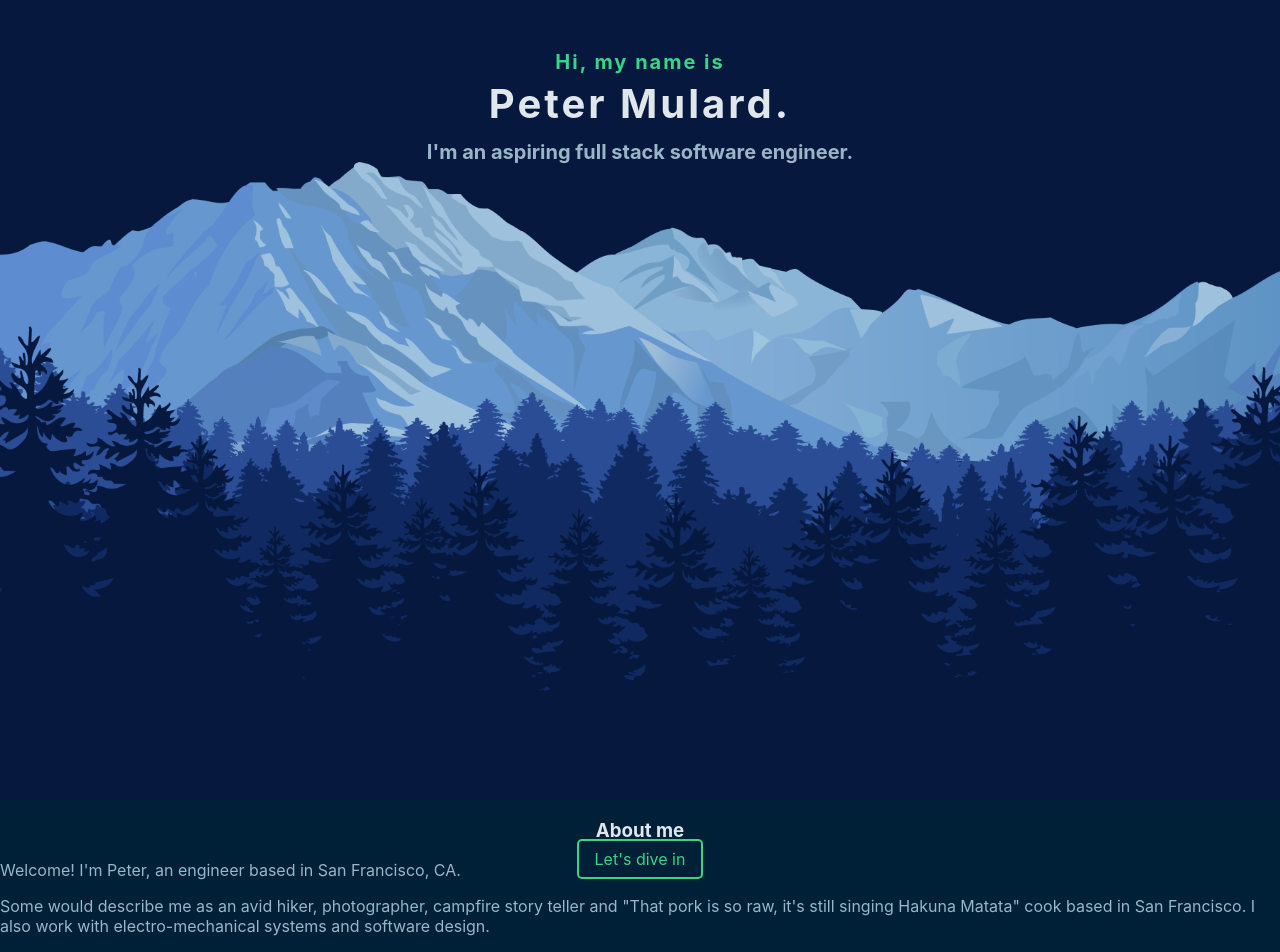
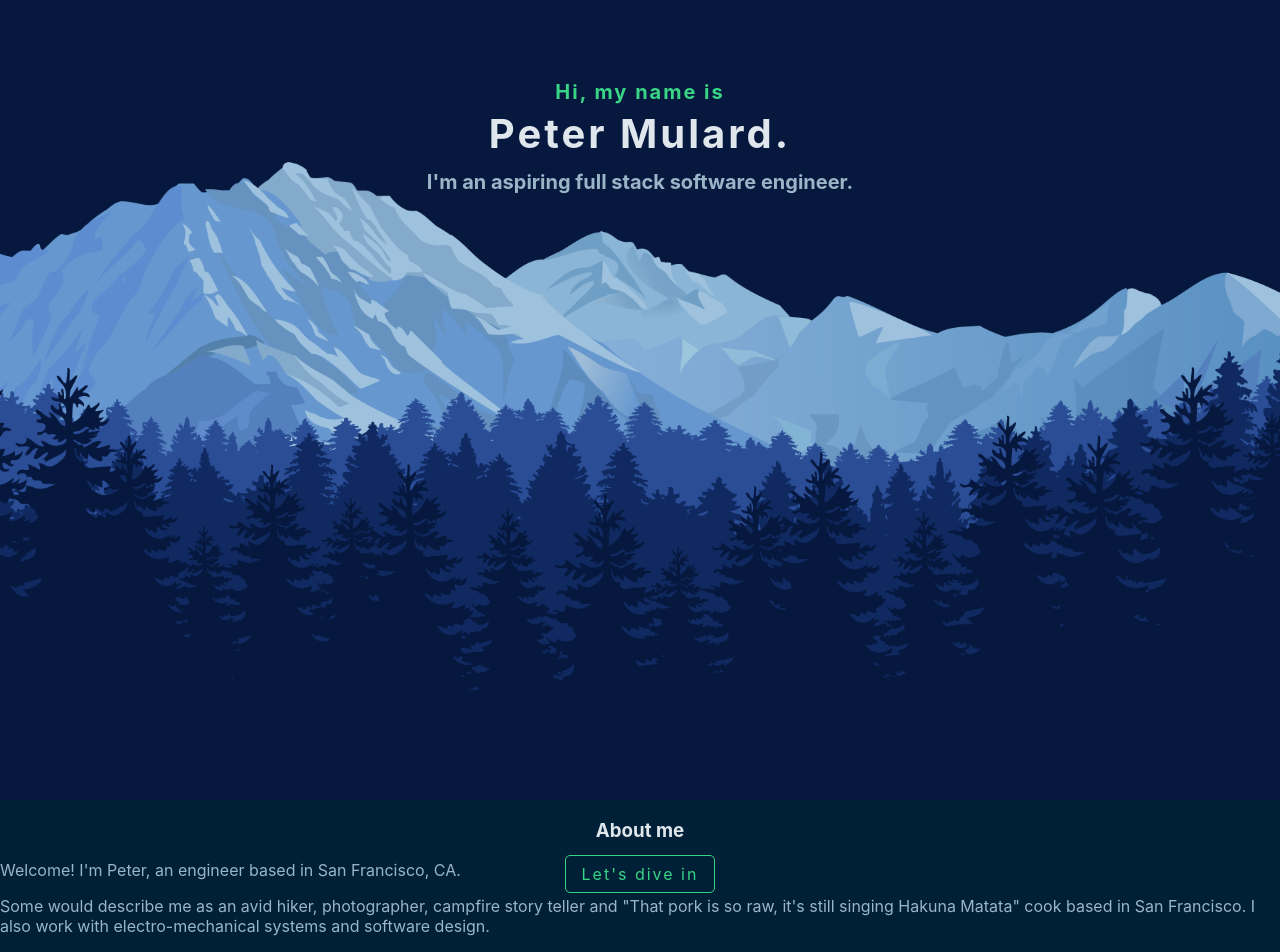
Before and after one commit to pmulard/My-Website, a React (Create React App) app: page / in a window 1280 px wide. Shown: the top 952 px of the page. Built offline with nearby package versions, Linux system fonts and the light colour scheme.

Commit message:
changes homepage background

```diff
--- a/package.json
+++ b/package.json
@@ -7,6 +7,7 @@
     "@testing-library/react": "^9.3.2",
     "@testing-library/user-event": "^7.1.2",
     "bootstrap": "^4.5.0",
+    "gsap": "^2.1.3",
     "react": "^16.13.1",
     "react-bootstrap": "^1.2.0",
     "react-dom": "^16.13.1",
--- a/src/App.css
+++ b/src/App.css
@@ -1,16 +1,5 @@
 .App {
   text-align: center;
-}
-
-.App-logo {
-  height: 40vmin;
-  pointer-events: none;
-}
-
-@media (prefers-reduced-motion: no-preference) {
-  .App-logo {
-    animation: App-logo-spin infinite 20s linear;
-  }
 }
 
 .App-header {
@@ -24,21 +13,6 @@
   color: white;
 }
 
-.App-link {
-  color: #61dafb;
-}
-
-@keyframes App-logo-spin {
-  from {
-    transform: rotate(0deg);
-  }
-  to {
-    transform: rotate(360deg);
-  }
-}
-
-
-
 /* App contents */
 #main-container {
   background-color: #002038;
@@ -50,12 +24,13 @@
 
 #intro-container {
   height: 100vh;
-  background: url("home-page-background.png");
+  background: url(home-page-background.png);
   background-size: cover;
+  background-position: center;
 }
 
   #intro-middle-container {
-   padding-top: 50px;
+   padding-top: 80px;
   }
 
     #intro-hello {
@@ -74,24 +49,42 @@
 
     #intro-description {
       color: #99b5c7;
-      margin: 0 50px;
+      margin: 0 30px;
       margin-top: 12px;
       font-size: 20px;
 
     }
 
   #intro-button {
-    margin-top: 685px;
+    margin-top: 670px;
   }
 
     #intro-button a {
       font-size: 16px;
-      border: 2px solid #39d486;
+      letter-spacing: 2px;
+      border: 1px solid #39d486;
       padding: 8px 16px;
       border-radius: 5px;
     }
 
+      #intro-button:hover {
 
+      }
+
+/* #fireflies-container {
+  height: 20vh;
+  width: 100vw;
+}
+
+  .dot{
+    width:4px;
+    height:4px;
+    position:absolute;
+    background-color:#ff00cc;
+    box-shadow:0px 0px 10px 2px #ff00cc;
+    border-radius: 20px;
+    z-index:2;
+  } */
 
 html {
   scroll-behavior: smooth;
--- a/src/App.js
+++ b/src/App.js
@@ -1,5 +1,6 @@
 import React from 'react';
 import './App.css';
+import gsap from 'gsap';
 
 function App() {
   return (
@@ -14,9 +15,12 @@ function App() {
               <h1 id="intro-hello">Hi, my name is</h1>
               <h1 id="intro-name">Peter Mulard.</h1>
               <h1 id="intro-description">I'm an aspiring full stack software engineer.</h1>
-              <div id="intro-button" class="button">
+            </div>
+            {/* <div id="fireflies-container">
+              {fireflies()}
+            </div> */}
+            <div id="intro-button" class="button">
                 <a href="#about-container">Let's dive in</a>
-              </div>
             </div>
           </div>
           <div id="about-container">
@@ -178,4 +182,51 @@ function App() {
   );
 }
 
+
+/*
+a Pen by DIACO : twitter.com/Diaco_ml || codepen.io/MAW
+powered by GSAP : https://www.greensock.com/
+*/
+const fireflies = () => {
+
+  var total=40,
+    container=document.getElementById('fireflies-container'),
+    w=window.innerWidth,
+    h=window.innerHeight,
+    Tweens=[],
+    SPs=1;
+
+  for (var i=total;i--;){
+    var Div=document.createElement('div');
+    gsap.set(Div,{attr:{class:'dot'},x:R(w),y:R(h),opacity:0});
+    container.appendChild(Div);	Anim(Div);	Tweens.push(Div);
+  };
+
+  function Anim(elm){
+    elm.Tween=gsap.to(elm,R(20)+10,{bezier:{values:[{x:R(w),y:R(h)},{x:R(w),y:R(h)}]},opacity:R(1),scale:R(1)+0.5,delay:R(2),onComplete:Anim,onCompleteParams:[elm]})
+  };
+
+  for(var i=total;i--;){
+    Tweens[i].Tween.play()};
+
+  window.addEventListener("resize", resize);
+
+  function R(max){return Math.random()*max};
+
+  function resize() {
+
+    w = window.innerWidth;
+    h = window.innerHeight;
+
+    for (var i = 0; i < total; i++) {
+
+      var fireFly = Tweens[i];
+
+      gsap.killTweensOf(fireFly);
+
+      Anim(fireFly);
+    }
+  }
+}
+
 export default App;
```
Also changed, not shown: src/home-page-background.png, 1 other file (tests, documents, lock files or other folders).
